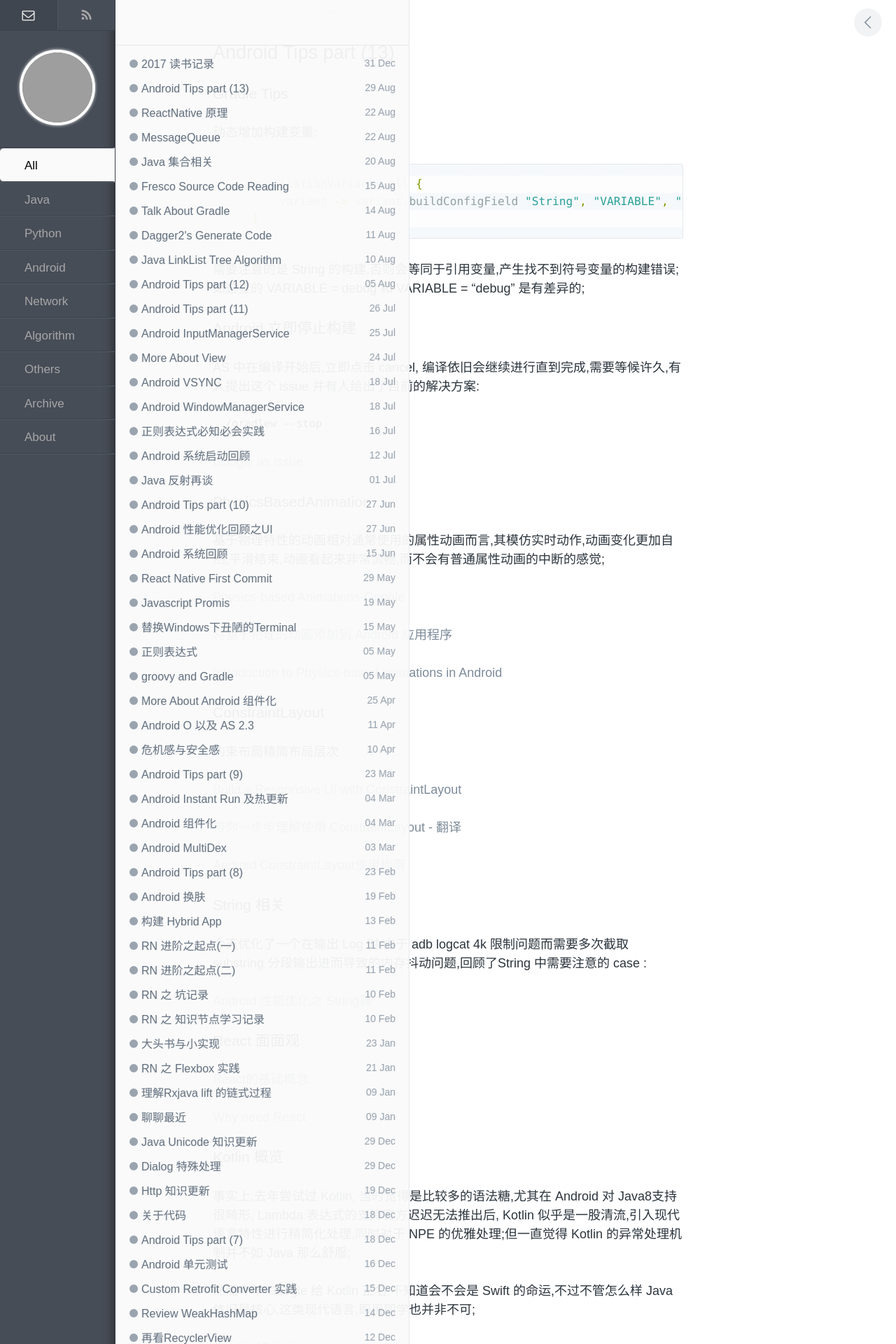
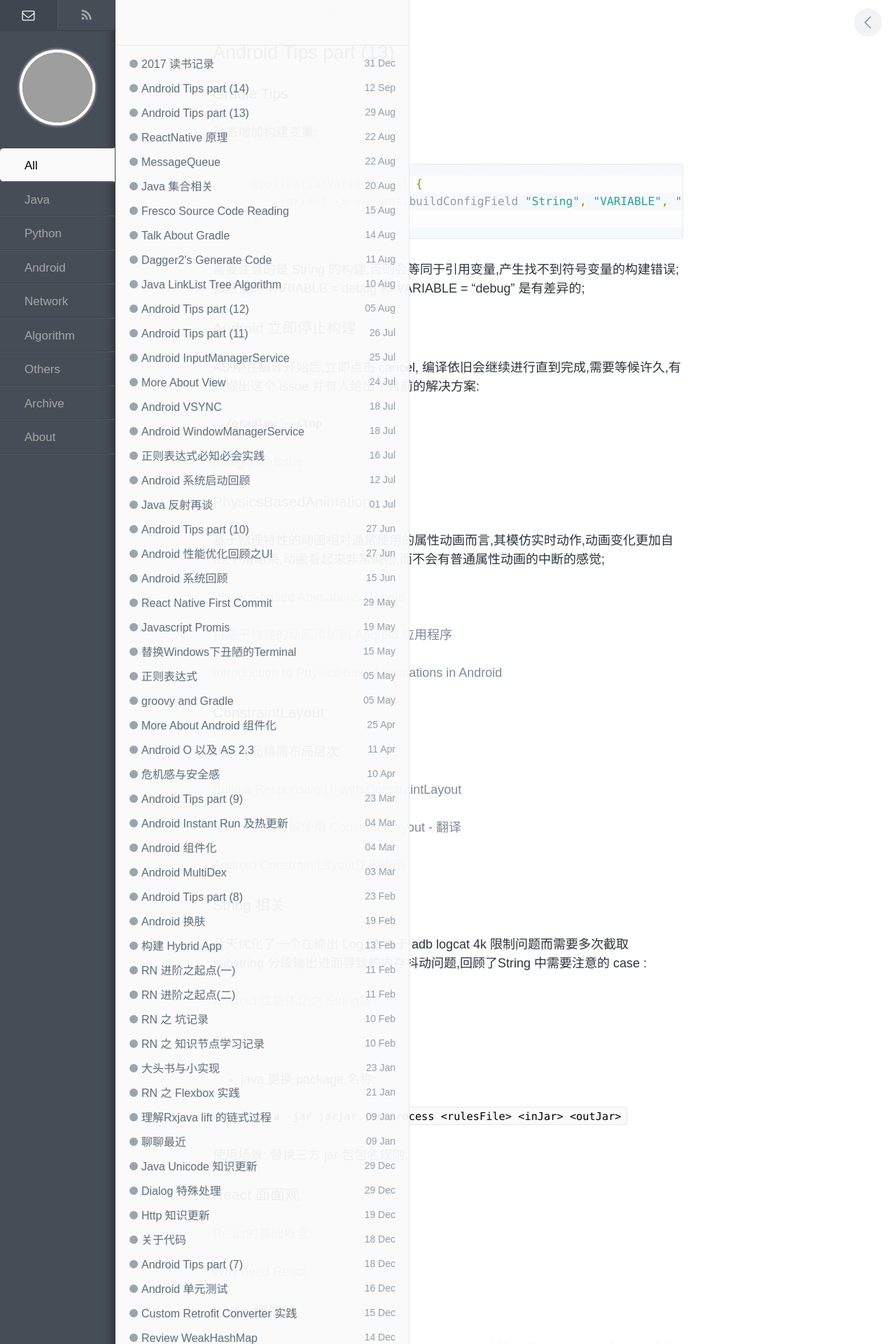
Before and after one commit to enlipan/enlipan.github.io, a Jekyll site: the page built from _posts/2017-08-29-android-tips-13.md, in a window 1280 px wide. Shown: the top 1920 px of the page at 70% size. Built offline with Jekyll 4.4.1, drawn with Linux system fonts in a browser that asks for light colours; nearby versions of some CDN libraries; comment, search, counter and statistics services are not loaded; grey boxes are pictures that could not be loaded.

Commit message:
post page tips 14

```diff
--- a/_posts/2017-08-29-android-tips-13.md
+++ b/_posts/2017-08-29-android-tips-13.md
@@ -55,6 +55,15 @@ AS 中在编译开始后,立即点击 cancel, 编译依旧会继续进行直到
 今天优化了一个在输出 Log 时,由于 adb logcat 4k 限制问题而需要多次截取 substring 分段输出进而导致的内存抖动问题,回顾了String 中需要注意的 case :
 
 [Android 性能优化之 String篇](https://my.oschina.net/Silver2014/blog/782047)
+
+
+### Java
+
+* java 更换 package 名称:
+
+>  `java -jar jarjar.jar process <rulesFile> <inJar>  <outJar>`
+
+使用场景: 替换三方 jar 包包名规则;
 
 
 ### React 面面观
```
Also changed, not shown: _posts/2017-09-12-android-tips-14.md (added, +18 -0 lines).
